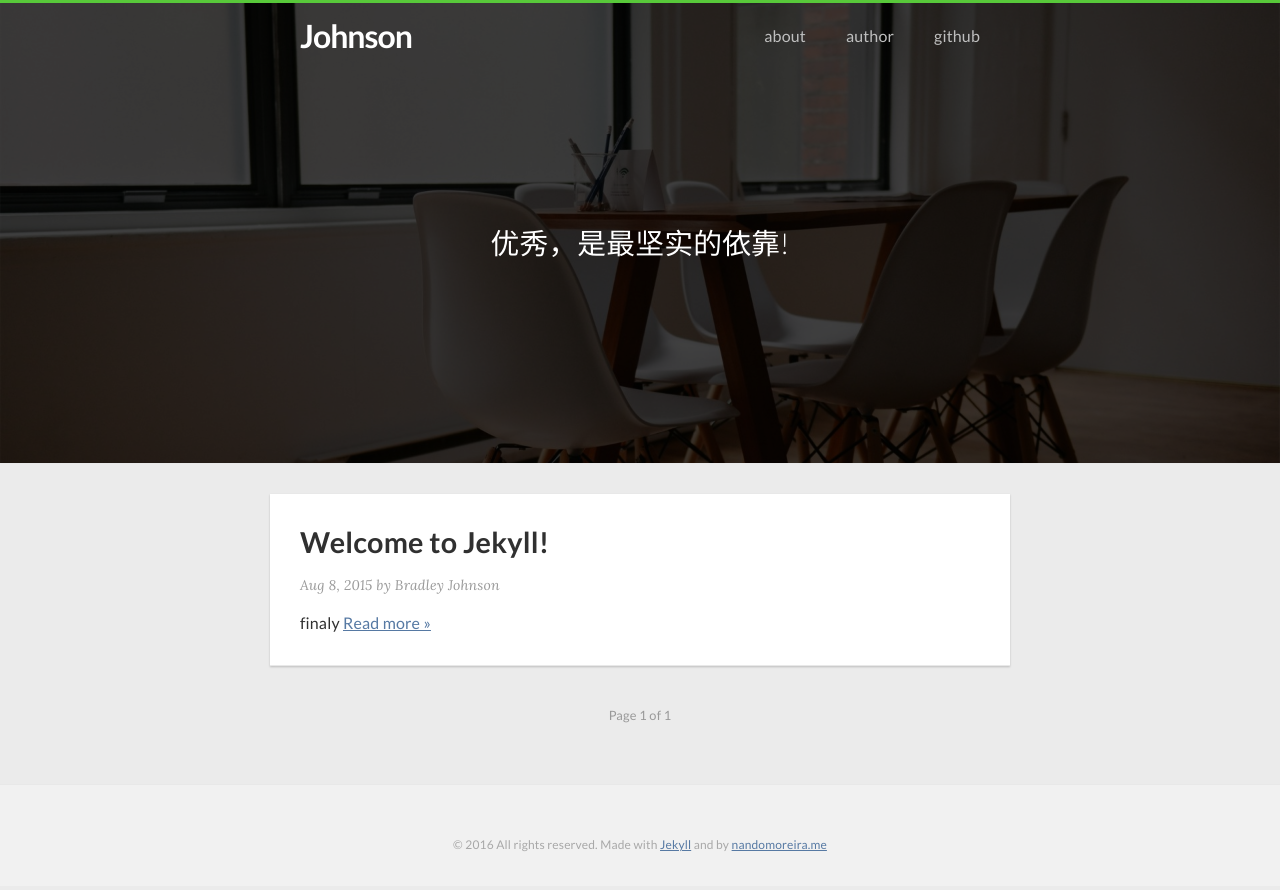
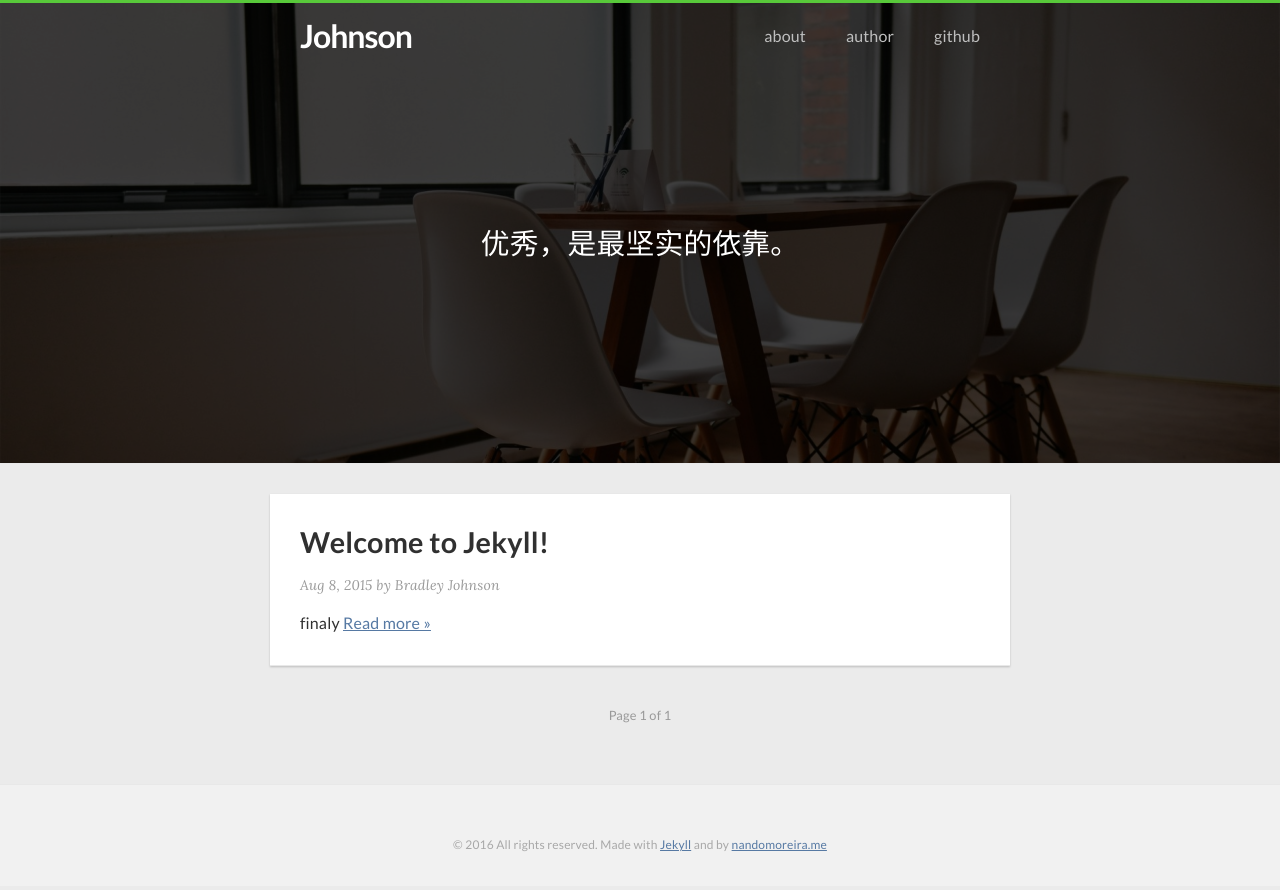
Before and after one commit to zsfbradleyjohnson/zsfbradleyjohnson.github.io, a Jekyll site: the page built from index.html, in a window 1280 px wide. Shown: the top 890 px of the page. Built offline with Jekyll 4.4.1, drawn with Linux system fonts in a browser that asks for light colours; nearby versions of some CDN libraries; the list of posts is cut into pages by our own code.

Commit message:
change info

```diff
--- a/_includes/header.html
+++ b/_includes/header.html
@@ -29,7 +29,7 @@
 
     {% if page.slug == 'home' %}
       <h2 class="txt-center">
-        优秀，是最坚实的依靠!
+        优秀，是最坚实的依靠。
       </h2>
     {% endif %}
 
```
